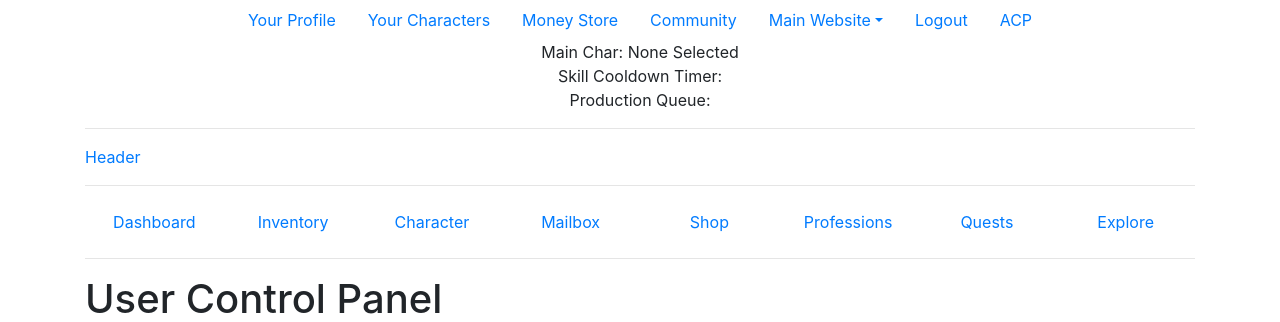
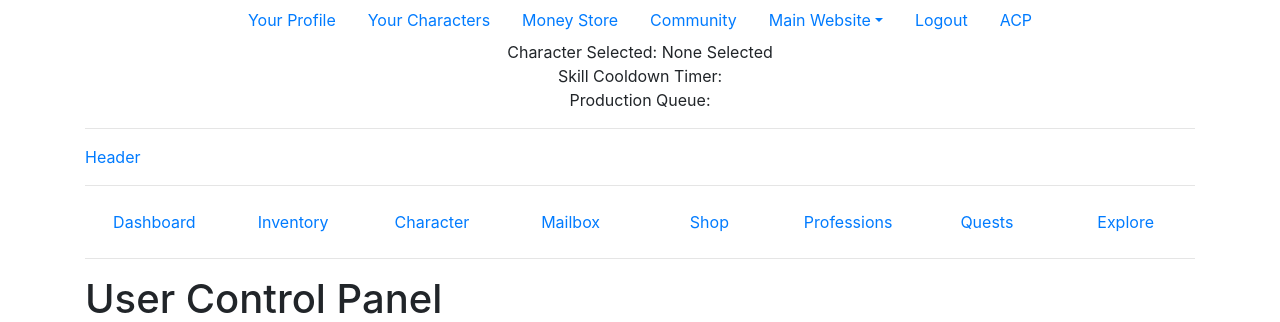
Before and after one commit to Robtych121/WebRPG, a Django app: page /accounts/ucp/ in a window 1280 px wide. Shown: the top 322 px of the page. Run offline with Django 3.2, Linux system fonts and the light colour scheme; the visitor is signed in with stand-in values (Sample User, id 1); data comes from the database, SQL or seed files in the repository; data that the repository does not hold is empty; some libraries are stand-ins or nearby versions.

Commit message:
changed wording for main character

```diff
--- a/templates/partials/topbar.html
+++ b/templates/partials/topbar.html
@@ -43,7 +43,7 @@
                 {% endif %}
             </ul>
             {% if user.is_authenticated %}
-                    Main Char:
+                    Character Selected:
                     {% if selected_main_character %}
                         {{ selected_main_character.name }}
                     {% else %}
```
